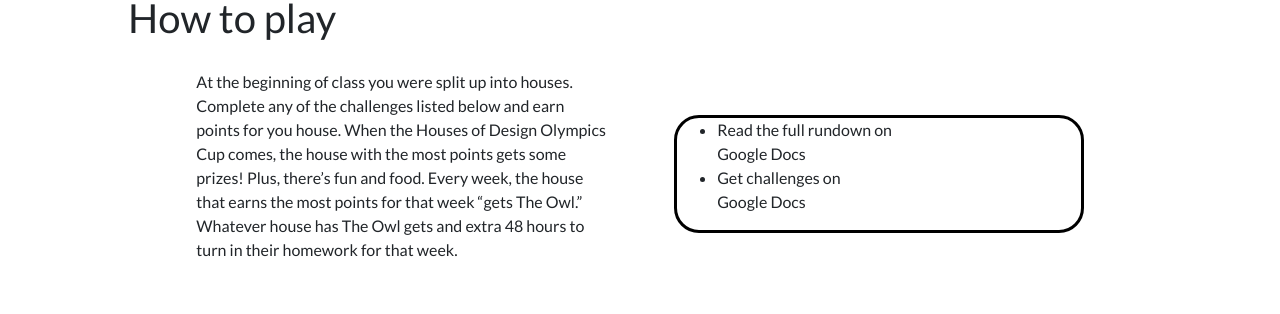
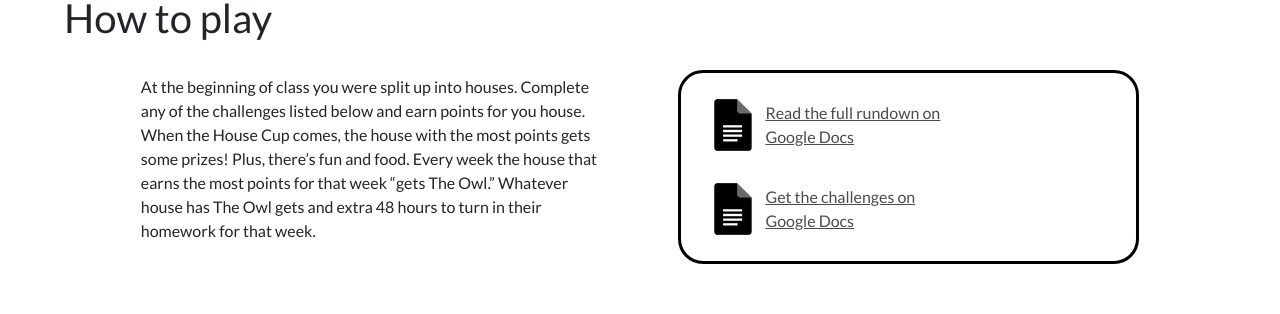
Before and after one commit to hannahpatellis/hodo_dashboard, a React (Create React App) app in the folder client/: page / in a window 1280 px wide. Shown: the part 206-520 px from the top of the page. Built offline with nearby package versions, Linux system fonts and the light colour scheme; no server answers.

Commit message:
Polished the UI

```diff
--- a/client/public/style.css
+++ b/client/public/style.css
@@ -31,7 +31,7 @@ div.logo {
 
 div.stage {
   margin: 0 auto;
-  width: 80%;
+  width: 67%;
 }
 .stage-row {
   margin-top: 50px;
@@ -102,9 +102,28 @@ div.stage-row-description {
 .stage-row-card {
   width: 40%;
 }
-.stage-row-card-outline {
+aside.stage-row-card-outline {
+  padding: 20px;
   border: 3px solid black;
   border-radius: 25px;
+}
+div.outline-row {
+  width: 100%;
+  display: flex;
+  justify-content: space-evenly;
+  flex-wrap: nowrap;
+  align-items: center;
+  flex-direction: row;
+}
+div.outline-row a {
+  color: #4b4b4b;
+  text-decoration: underline;
+}
+div.outline-row:first-child {
+  margin-bottom: 20px;
+}
+div.outline-text {
+  width: 100%;
 }
 
 div.stage-row-challenges {
@@ -177,6 +196,12 @@ div.mt-20p {
   margin-top: 20%;
 }
 
+@media only screen and (max-width: 1370px) {
+  div.stage {
+    width: 90%;
+  }
+}
+
 /* Responsive for homepage */
 @media only screen and (max-width: 1070px) {
   div.logo {
@@ -221,6 +246,10 @@ div.mt-20p {
     margin-top: 25px;
   }
 
+  div.outline-text {
+    font-size: 0.9rem;
+  }
+
   span.challenges-pointValue {
     float: none;
   }
--- a/client/src/pages/HomePage.jsx
+++ b/client/src/pages/HomePage.jsx
@@ -10,6 +10,7 @@ import {
 import API from '../utils/API';
 
 const logo = require('../images/hodo.png');
+const gDocsLogo = require('../images/googledocs.png');
 
 const houseIcons = {
   Gestalt: require('../images/Gestalt.png'),
@@ -26,7 +27,9 @@ class HomePage extends React.Component {
       'st',
       'nd',
       'rd'
-    ]
+    ],
+    challengeDocLocation: 'https://docs.google.com/document/d/1HdUdlh1OV3E-MDHv7CJiWm_A8QZRs32HTmq5iRC18pc/edit?usp=sharing',
+    guideDocLocation: 'https://docs.google.com/document/d/11wNJKiOVrN9Y4y1gZhS1_mbAiu7zTDaqEHncf4reiGg/edit?usp=sharing'
   }
 
   // Fetch house points and sort by point value
@@ -101,13 +104,17 @@ class HomePage extends React.Component {
           <h1>How to play</h1>
           <div className='stage-row-description'>
             <article className='stage-row-card'>
-              <p>At the beginning of class you were split up into houses. Complete any of the challenges listed below and earn points for you house. When the Houses of Design Olympics Cup comes, the house with the most points gets some prizes! Plus, there’s fun and food. Every week, the house that earns the most points for that week “gets The Owl.” Whatever house has The Owl gets and extra 48 hours to turn in their homework for that week.</p>
+              <p>At the beginning of class you were split up into houses. Complete any of the challenges listed below and earn points for you house. When the House Cup comes, the house with the most points gets some prizes! Plus, there’s fun and food. Every week the house that earns the most points for that week “gets The Owl.” Whatever house has The Owl gets and extra 48 hours to turn in their homework for that week.</p>
             </article>
             <aside className='stage-row-card stage-row-card-outline'>
-              <ul>
-                <li>Read the full rundown on <br />Google Docs</li>
-                <li>Get challenges on <br />Google Docs</li>
-              </ul>
+              <div className='outline-row'>
+                <div className='outline-image'><a href={this.state.guideDocLocation}><img src={gDocsLogo} alt='Read the full rundown on Google Docs' /></a></div>
+                <div className='outline-text'><a href={this.state.guideDocLocation}>Read the full rundown on <br />Google Docs</a></div>
+              </div>
+              <div className='outline-row'>
+                <div className='outline-image'><a href={this.state.challengeDocLocation}><img src={gDocsLogo} alt='Get the challenges on Google Docs' /></a></div>
+                <div className='outline-text'><a href={this.state.challengeDocLocation}>Get the challenges on <br />Google Docs</a></div>
+              </div>
             </aside>
           </div>
         </section>
@@ -126,9 +133,9 @@ class HomePage extends React.Component {
                   </AccordionItemHeading>
                   <AccordionItemPanel>
                     <ul>
-                    {item.details.map((detail, id) => (
-                      <li>{detail}</li>
-                    ))}
+                      {item.details.map((detail, id) => (
+                        <li>{detail}</li>
+                      ))}
                     </ul>
                   </AccordionItemPanel>
                 </AccordionItem>
```
Also changed, not shown: client/src/images/googledocs.png.
